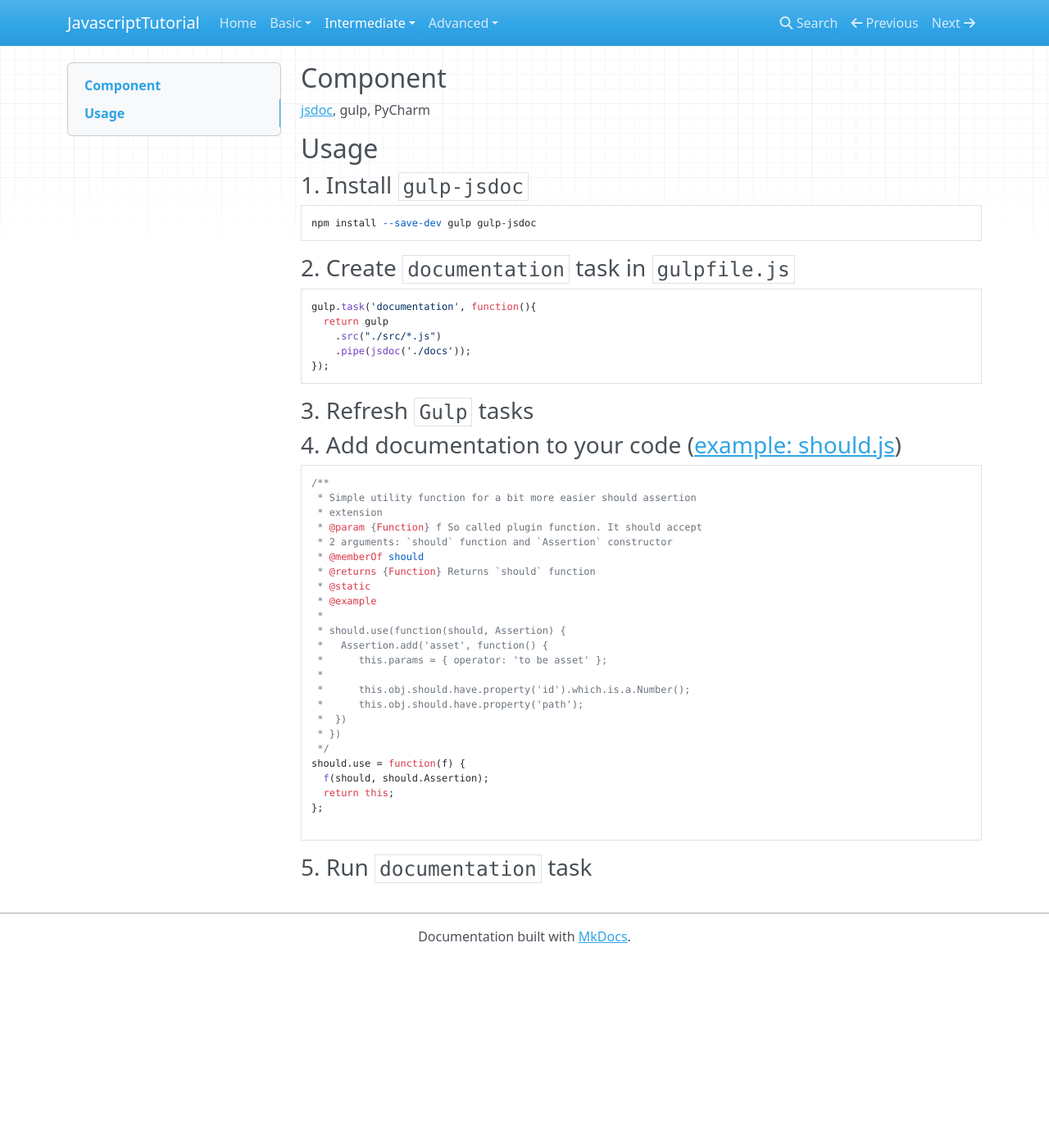
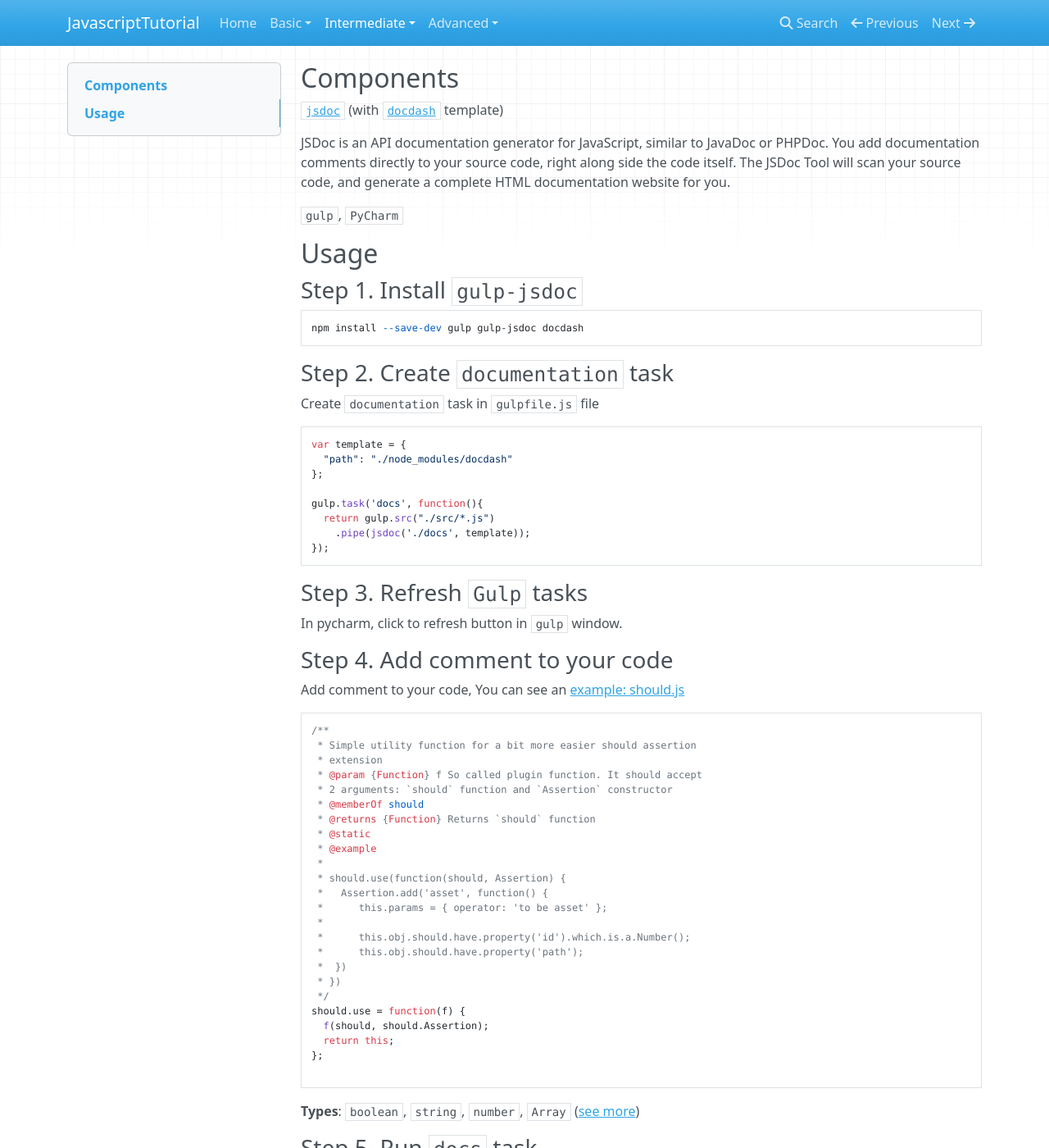
Before and after one commit to thailee/javascript, an MkDocs documentation site: the page built from docs/documentation.md, in a window 1280 px wide and 1400 px high. Shown: the whole window at 82% size. Built offline with MkDocs 1.6.1, drawn with Linux system fonts in a browser that asks for light colours; nearby versions of some CDN libraries; old or Windows-style settings are respelled for this version of MkDocs; some of the changed text lies outside the part shown.

Commit message:
add new docs

````diff
--- a/docs/documentation.md
+++ b/docs/documentation.md
@@ -1,29 +1,40 @@
-## Component
+## Components
 
-[jsdoc](https://github.com/jsdoc3/jsdoc), gulp, PyCharm
+[`jsdoc`](https://github.com/jsdoc3/jsdoc) (with [`docdash`](https://github.com/clenemt/docdash) template)
+
+JSDoc is an API documentation generator for JavaScript, similar to JavaDoc or PHPDoc. You add documentation comments directly to your source code, right along side the code itself. The JSDoc Tool will scan your source code, and generate a complete HTML documentation website for you.
+
+`gulp`, `PyCharm`
 
 ## Usage
 
-### 1. Install `gulp-jsdoc`
+### Step 1. Install `gulp-jsdoc`
 
 ```
-npm install --save-dev gulp gulp-jsdoc
+npm install --save-dev gulp gulp-jsdoc docdash
 ```
 
+### Step 2. Create `documentation` task
 
-### 2. Create `documentation` task in `gulpfile.js`
+Create `documentation` task in `gulpfile.js` file
 
 ```javascript
-gulp.task('documentation', function(){
-  return gulp
-    .src("./src/*.js")
-    .pipe(jsdoc('./docs'));
+var template = {
+  "path": "./node_modules/docdash"
+};
+
+gulp.task('docs', function(){
+  return gulp.src("./src/*.js")
+    .pipe(jsdoc('./docs', template));
 });
 ```
 
-### 3. Refresh `Gulp` tasks
+### Step 3. Refresh `Gulp` tasks
 
-### 4. Add documentation to your code ([example: should.js](https://github.com/shouldjs/should.js/blob/master/lib/should.js))
+In pycharm, click to refresh button in `gulp` window.
+### Step 4. Add comment to your code
+
+Add comment to your code, You can see an [example: should.js](https://github.com/shouldjs/should.js/blob/master/lib/should.js)
 
 ```javascript
 /**
@@ -52,4 +63,8 @@ should.use = function(f) {
 
 ```
 
-### 5. Run `documentation` task
+**Types**: `boolean`, `string`, `number`, `Array` ([see more](https://developers.google.com/closure/compiler/docs/js-for-compiler#types))
+
+### Step 5. Run `docs` task
+
+In pycharm, click to `docs` task in `gulp` window.
````
Also changed, not shown: docs/build_tool.md (+9 -1 lines), docs/data_object.md (+1 -1 lines), docs/oop.md (+5 -4 lines), docs/testing.md (+48 -5 lines).
